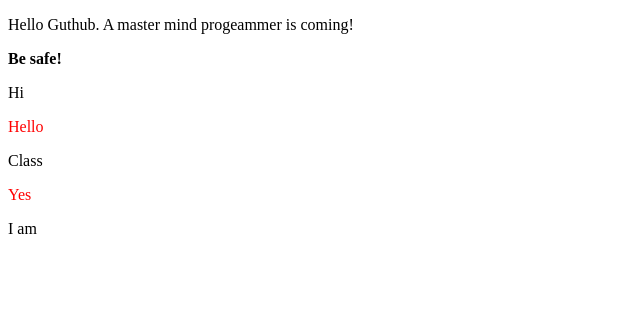
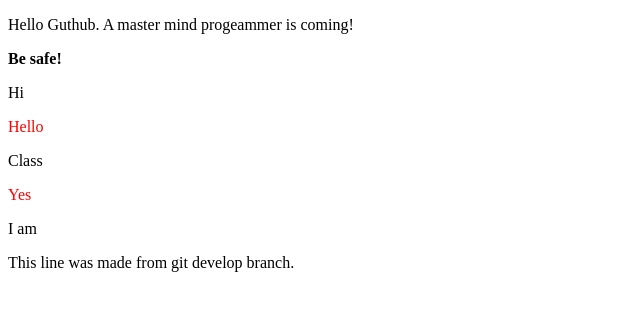
Before and after one commit to Shazzadthecoder/First-web, a plain HTML site: page index.html in a window 1280 px wide. Shown: the whole page, without its empty margins (0-640 px from the left). Drawn offline with Linux system fonts and the light colour scheme.

Commit message:
updated from develop

```diff
--- a/index.html
+++ b/index.html
@@ -23,5 +23,6 @@
     <p class="hello3">Class</p>
     <p class="hello">Yes</p>
     <p class="hello5">I am</p>
+    This line was made from git develop branch.
 </body>
 </html>
```
